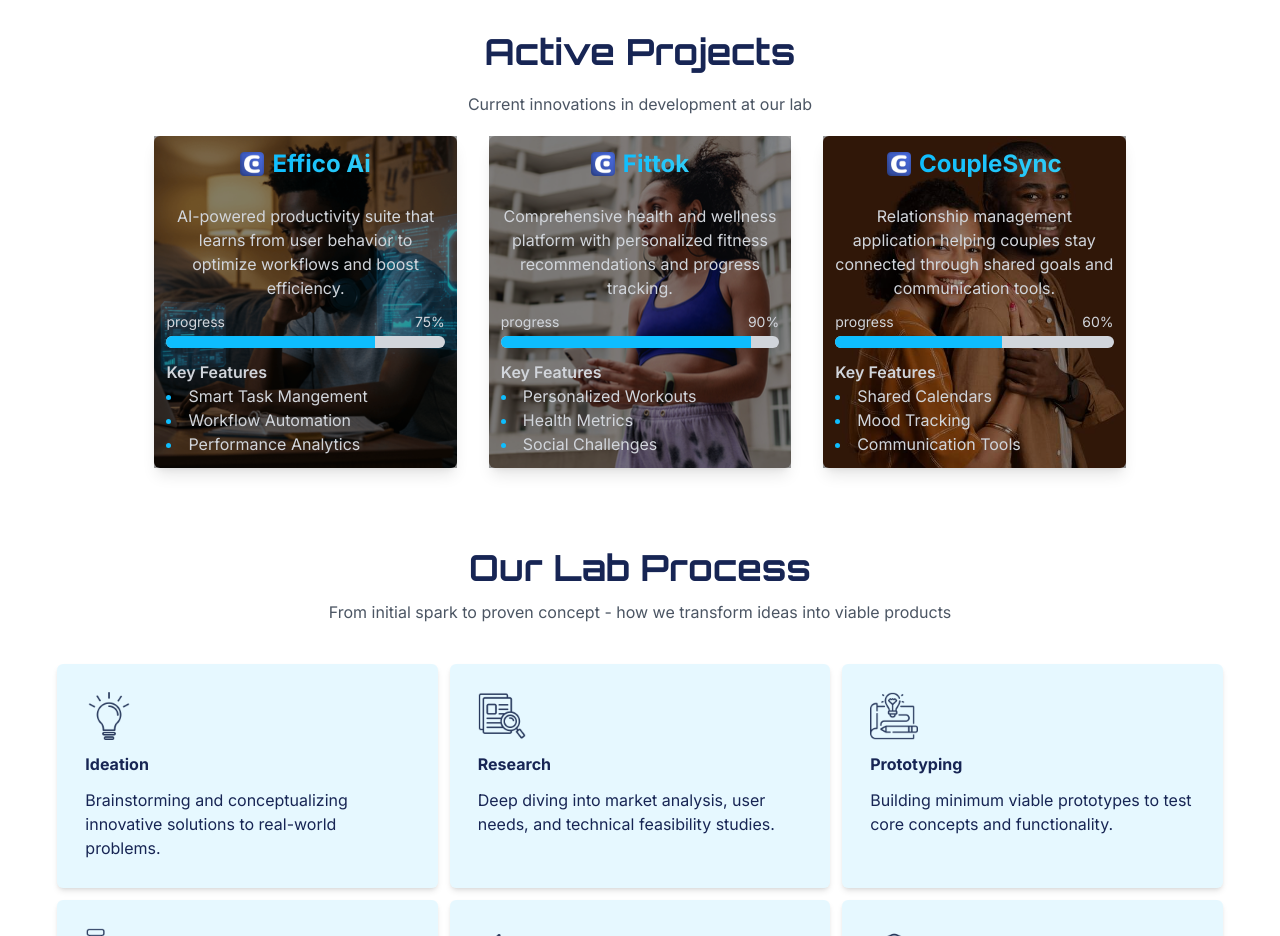
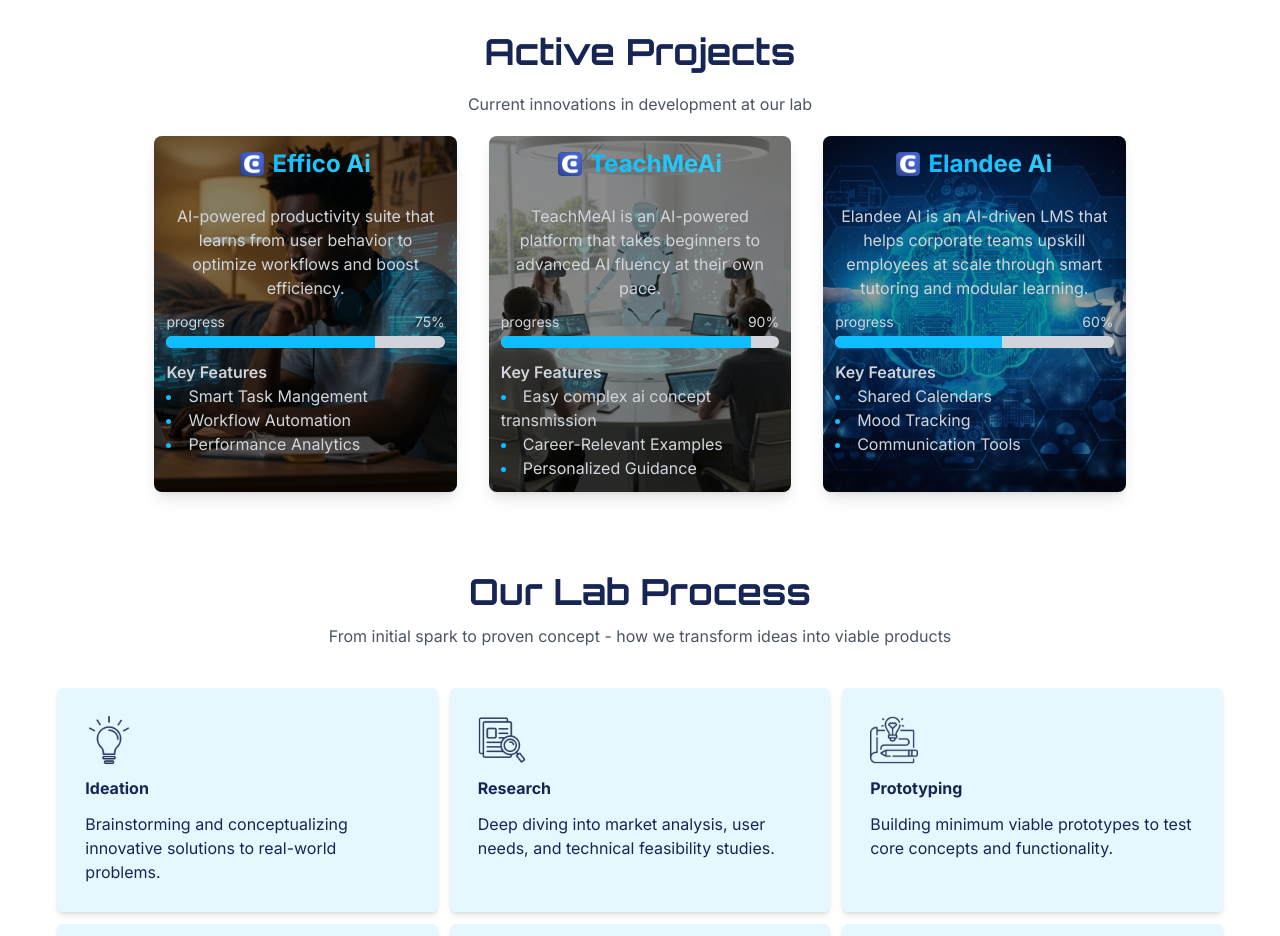
Before and after one commit to afekhaijoseph/good-tech, a React (Vite) app: page / in a window 1280 px wide. Shown: the part 1420-2356 px from the top of the page. Built offline with nearby package versions, Linux system fonts and the light colour scheme.

Commit message:
updatd products

```diff
--- a/src/components/Products.jsx
+++ b/src/components/Products.jsx
@@ -1,6 +1,7 @@
 import efficoIcon from '../assets/effico-icon.png'
 import efficobg from '../assets/images/effico-bg.png'
-import fittokbg from '../assets/images/fittok-bg.jpg'
+import fittokbg from '../assets/images/teach-ai.jpg'
+import elandee from '../assets/images/elandee.jpg'
 import couplesyncbg from '../assets/images/couplesync-bg.jpg'
 const Projects = () => {
   return (
@@ -9,8 +10,8 @@
         <h4 className="text-center my-5 text-gray-600">Current innovations in development at our lab</h4>
 
         <div className="flex flex-col gap-6 lg:gap-8 md:w-1/2 md:mx-auto lg:flex-row lg:w-10/12">
-        <div className="relative rounded-md shadow-lg basis-full gap-1 p-3 bg-cover bg-center text-gray-300 md:max-h-[450px]" style={{backgroundImage: `url(${efficobg})`}}>
-          <div className="absolute inset-0 bg-black/40 z-0"></div>
+        <div className="relative shadow-lg basis-full gap-1 p-3 bg-cover bg-center text-gray-300 md:max-h-[450px] rounded-lg" style={{backgroundImage: `url(${efficobg})`}}>
+          <div className="absolute inset-0 bg-black/40 z-0 rounded-lg"></div>
           <div className="relative z-10 flex flex-col items-center gap-6">
             <div className='flex items-center gap-2 text-gray-300'>
               <img className="h-6 aspect-square" src={efficoIcon} alt=""/>
@@ -40,15 +41,15 @@
           </div>
         </div>
 
-         <div className="relative rounded-md shadow-lg basis-full gap-1 p-3 bg-cover bg-center text-gray-300 md:max-h-[450px]" style={{backgroundImage: `url(${fittokbg})`}}>
-          <div className="absolute inset-0 bg-black/40 z-0"></div>
+         <div className="relative  shadow-lg basis-full gap-1 p-3 bg-cover bg-center text-gray-300 md:max-h-[450px] rounded-lg" style={{backgroundImage: `url(${fittokbg})`}}>
+          <div className="absolute inset-0 bg-black/40 z-0 rounded-lg"></div>
           <div className="relative z-10 flex flex-col items-center gap-6">
             <div className='flex items-center gap-2 text-gray-300'>
               <img className="h-6 aspect-square" src={efficoIcon} alt=""/>
-              <h3 className="text-2xl font-bold text-center text-transparent bg-clip-text bg-gradient-to-r from-accentshade to-[rgb(48,204,247)]">Fittok</h3>
+              <h3 className="text-2xl font-bold text-center text-transparent bg-clip-text bg-gradient-to-r from-accentshade to-[rgb(48,204,247)]">TeachMeAi</h3>
             </div>
             <div>
-              <p className="text-center">Comprehensive health and wellness platform with personalized fitness recommendations and progress tracking.</p>
+              <p className="text-center">TeachMeAI is an AI-powered platform that takes beginners to advanced AI fluency at their own pace. </p>
              <div className='my-3 flex flex-col gap-1'>
                <div className='w-full flex items-center justify-between text-sm'>
                 <p>progress</p>
@@ -62,24 +63,24 @@
               <div>
                 <p className='font-semibold'>Key Features</p>
                 <ul className='product-features text-base'>
-                  <li>Personalized Workouts</li>
-                  <li>Health Metrics</li>
-                  <li>Social Challenges</li>
+                  <li>Easy complex ai concept transmission</li>
+                  <li>Career-Relevant Examples</li>
+                  <li>Personalized Guidance </li>
                 </ul>
               </div>
             </div>
           </div>
         </div>
 
-                 <div className="relative rounded-md shadow-lg basis-full gap-1 p-3 bg-cover bg-center text-gray-300 md:max-h-[450px]" style={{backgroundImage: `url(${couplesyncbg})`}}>
-          <div className="absolute inset-0 bg-black/40 z-0"></div>
+                 <div className="relative shadow-lg basis-full gap-1 p-3 bg-cover bg-center text-gray-300 md:max-h-[450px] rounded-lg" style={{backgroundImage: `url(${elandee})`}}>
+          <div className="absolute inset-0 bg-black/40 z-0 rounded-lg"></div>
           <div className="relative z-10 flex flex-col items-center gap-6">
             <div className='flex items-center gap-2 text-gray-300'>
               <img className="h-6 aspect-square" src={efficoIcon} alt=""/>
-              <h3 className="text-2xl font-bold text-center text-transparent bg-clip-text bg-gradient-to-r from-accentshade to-[rgb(48,204,247)]">CoupleSync</h3>
+              <h3 className="text-2xl font-bold text-center text-transparent bg-clip-text bg-gradient-to-r from-accentshade to-[rgb(48,204,247)]">Elandee Ai</h3>
             </div>
             <div>
-              <p className="text-center">Relationship management application helping couples stay connected through shared goals and communication tools.</p>
+              <p className="text-center">Elandee AI is an AI-driven LMS that helps corporate teams upskill employees at scale through smart tutoring and modular learning.</p>
              <div className='my-3 flex flex-col gap-1'>
                <div className='w-full flex items-center justify-between text-sm'>
                 <p>progress</p>
```
Also changed, not shown: src/assets/images/elandee.jpg (added), src/assets/images/teach-ai.jpg (added).
